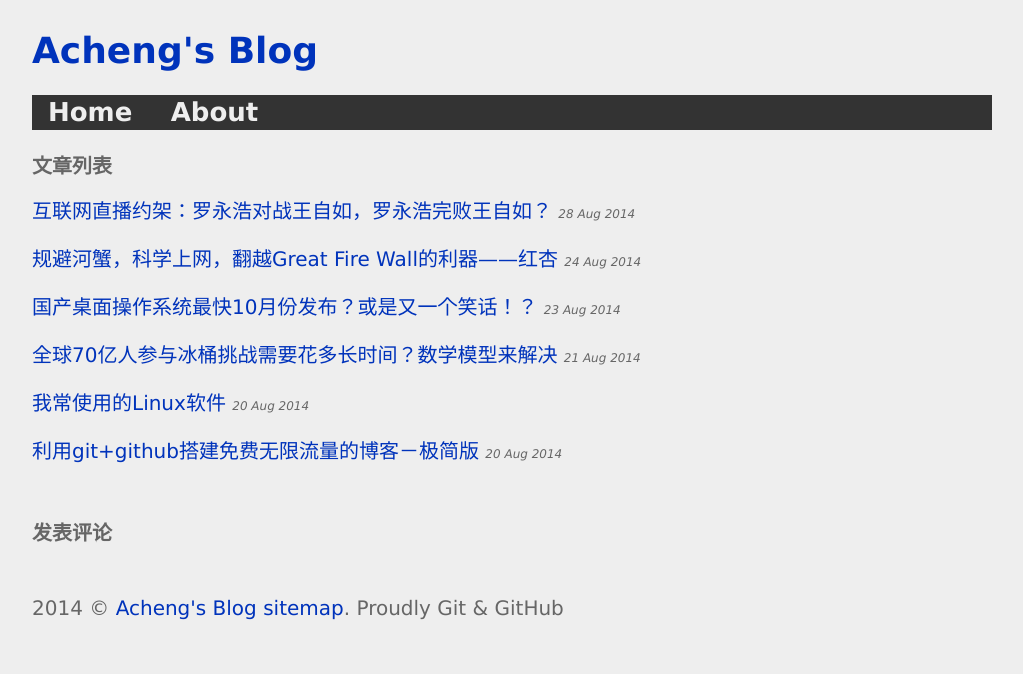
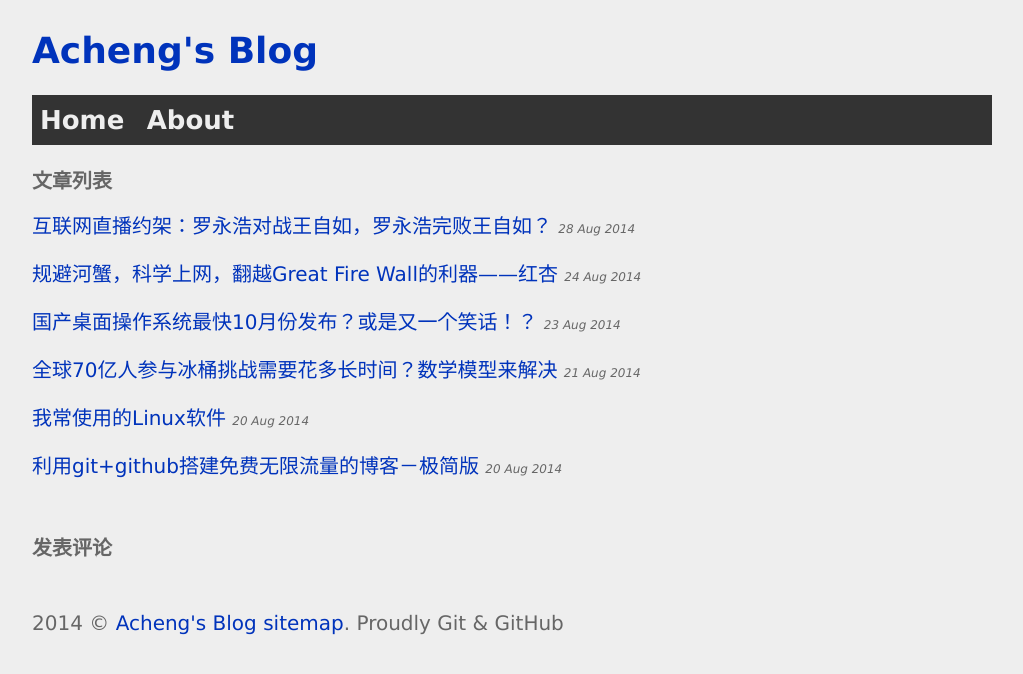
Before and after one commit to acgeodesy/acgeodesy.github.io, a Jekyll site: the page built from index.html, in a window 1280 px wide. Shown: the top 674 px of the page, without its empty margins (128-1151 px from the left). Built offline with Jekyll 4.4.1, drawn with Linux system fonts in a browser that asks for light colours; comment, search, counter and statistics services are not loaded.

Commit message:
navigation

```diff
--- a/css/style.css
+++ b/css/style.css
@@ -16,6 +16,5 @@ pre,blockquote{border-left:#ddd 10px solid;background:#e6e6e6;padding:10px;margi
 .ds-powered-by,.ds-dialog-footer{display:none;}
 .ds-textarea-wrapper textarea{height:120px!important;font-size:18px!important;}
 .ds-comment-body p{font-size: 18px!important;}
-#navigation{height:35px;line-height:35px;background:#333;}
-#navigation a{font-weight:bold;font-size:26px;margin:8px;padding:8px;color:#eee;}
-#navigation a:hover{color:green}
+#navigation{height:50px;line-height:50px;background:#333;}
+#navigation a{font-weight:bold;font-size:26px;margin:8px;color:#eee;}
```
